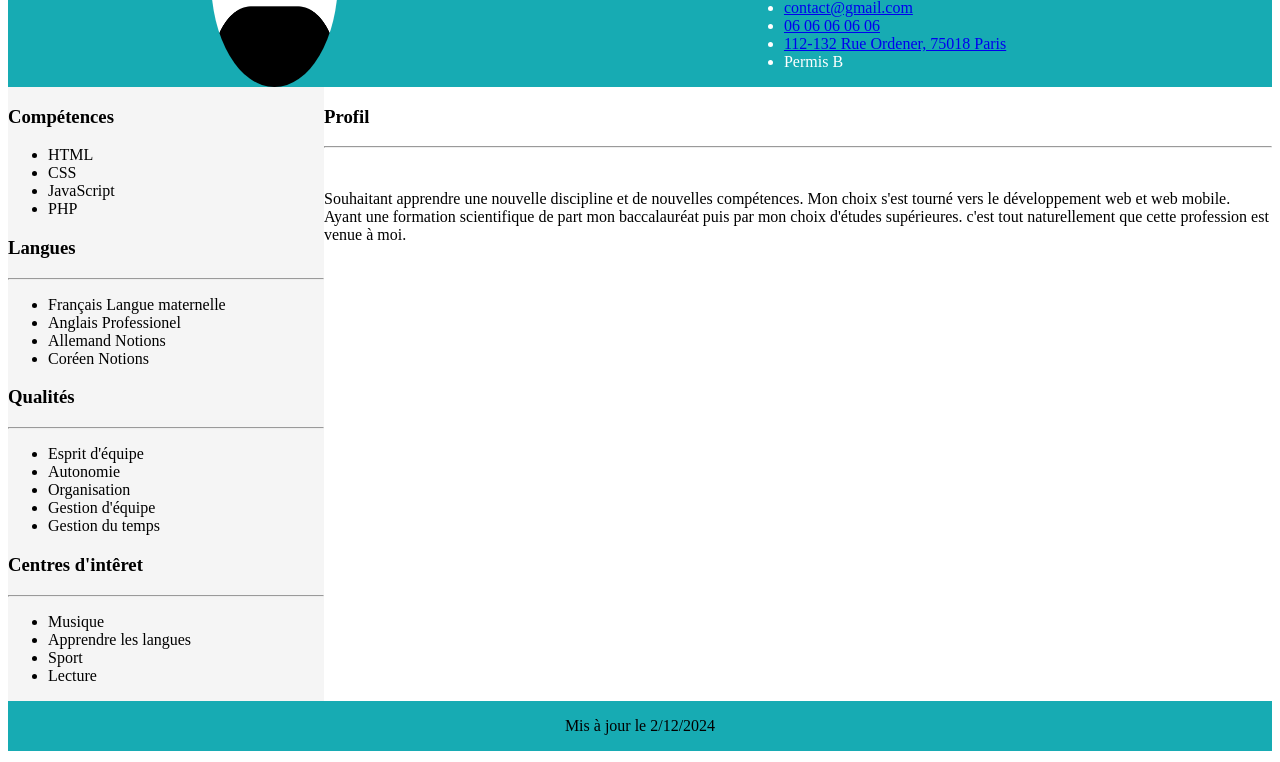
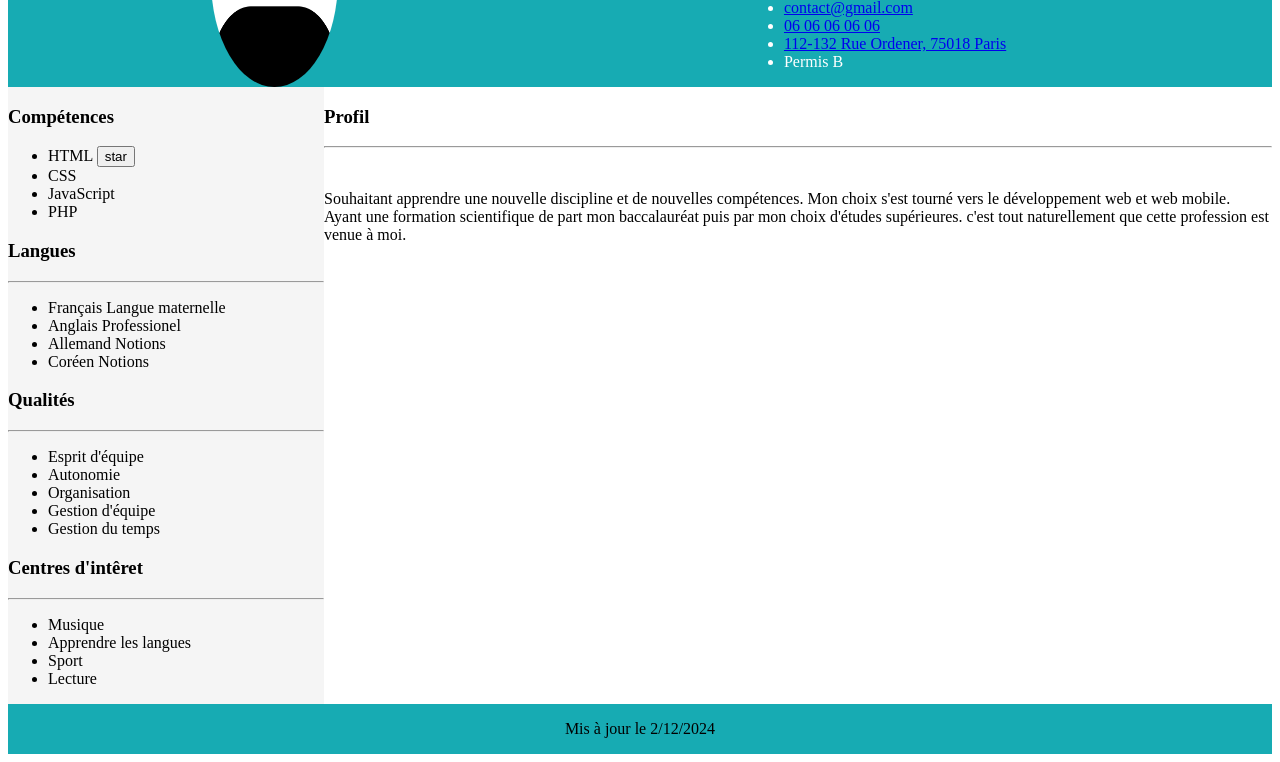
Before and after one commit to FaBo1235/BOIREAU_Fanny_Devoir_3_CV_HTML_CSS-, a plain HTML site: page index.html in a window 1280 px wide. Shown: the part 136-898 px from the top of the page. Drawn offline with Linux system fonts and the light colour scheme.

Commit message:
Add HTML basic file

```diff
--- a/asset/style/style.css
+++ b/asset/style/style.css
@@ -8,6 +8,7 @@ header{
 
 hr{
     color: #17abb3;
+    text-align: center;
 }
 
 img{
--- a/index.html
+++ b/index.html
@@ -31,7 +31,7 @@
         <div id="gauche">
             <h3>Compétences</h3>
                 <ul class="skills">
-                    <li class="">HTML</li>
+                    <li class="">HTML <input type="button" value="star"></li>
                     <li class="">CSS</li>
                     <li class="">JavaScript</li>
                     <li class="">PHP</li>
```
